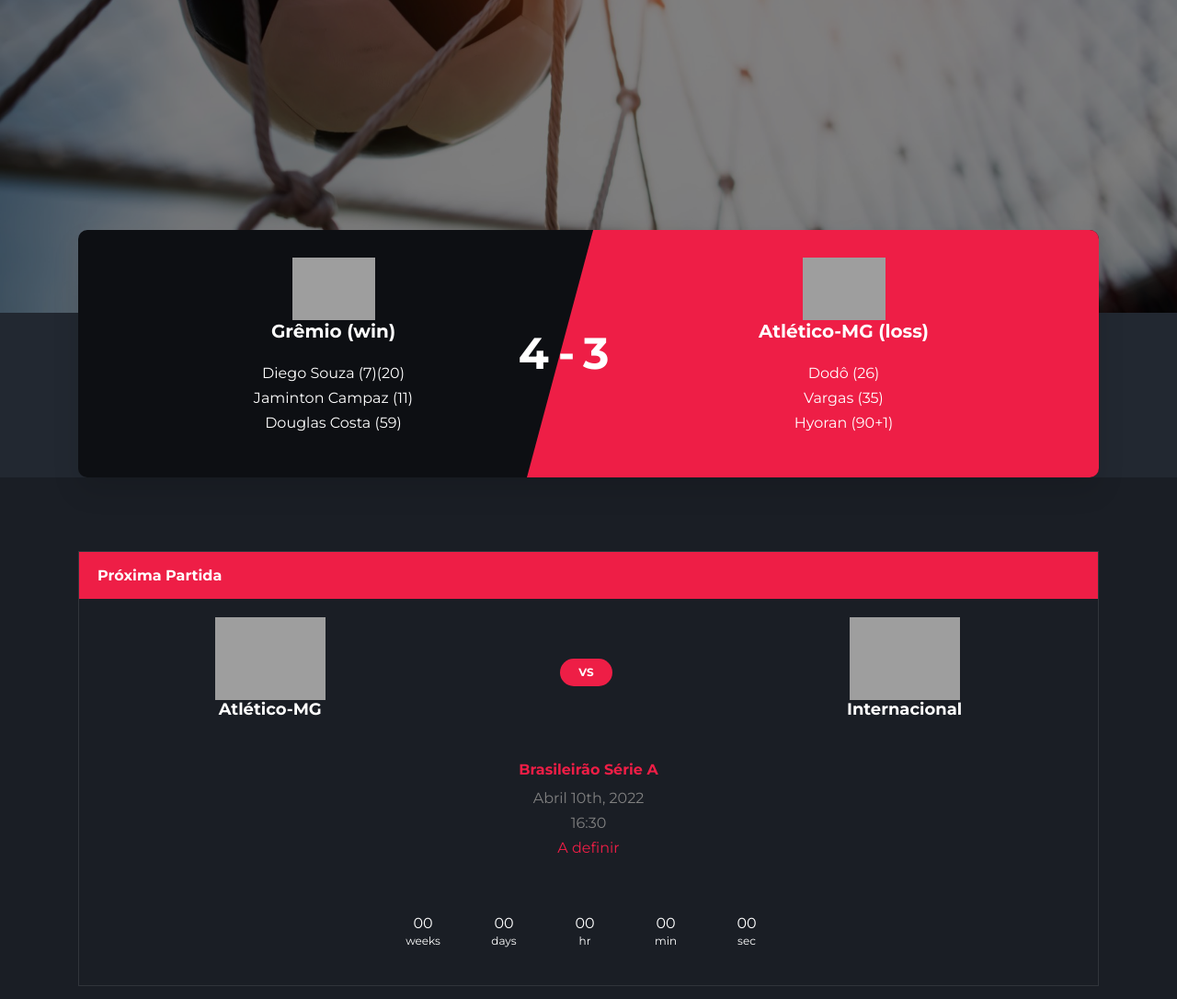
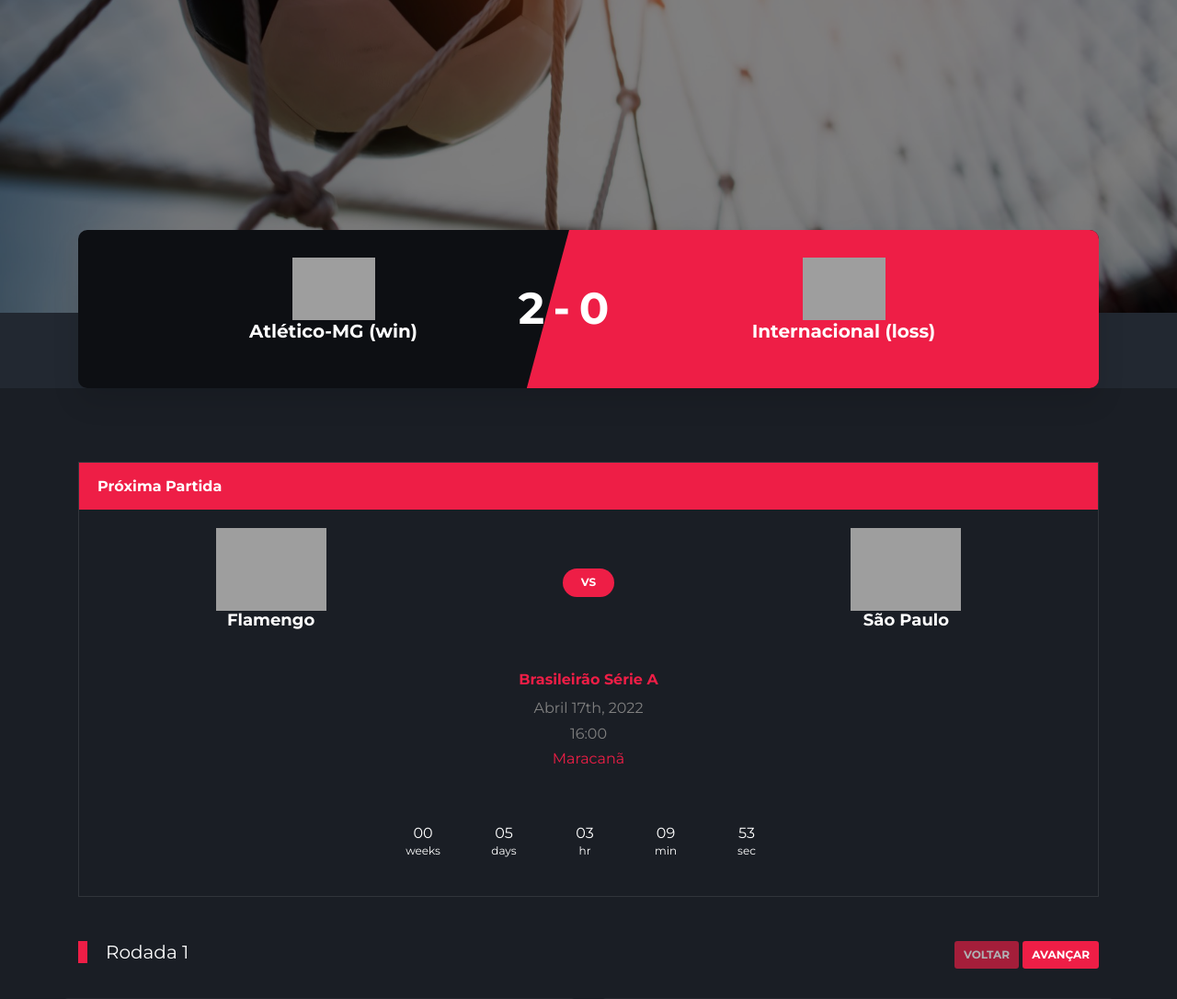
Before and after one commit to narcisoo1/cartoloucos, a PHP site: page /matches.php in a window 1280 px wide. Shown: the part 460-1546 px from the top of the page at 92% size. Run offline with PHP 8.4, Linux system fonts and the light colour scheme; data that the repository does not hold is empty; some libraries are stand-ins or nearby versions; some web fonts are replaced; grey boxes are pictures that could not be loaded.

Commit message:
correções de bugs

```diff
--- a/js/main.js
+++ b/js/main.js
@@ -253,7 +253,7 @@ jQuery(document).ready(function($) {
 
 	var siteCountDown = function() {
 
-		$('#date-countdown, #date-countdown2').countdown('2022/04/10', function(event) {
+		$('#date-countdown, #date-countdown2').countdown('2022/04/17 16:00', function(event) {
 		  var $this = $(this).html(event.strftime(''
 		    + '<span class="countdown-block"><span class="label">%w</span> weeks </span>'
 		    + '<span class="countdown-block"><span class="label">%d</span> days </span>'
--- a/matches.php
+++ b/matches.php
@@ -121,28 +121,17 @@ include 'api/api.php';
         <div class="col-lg-12">
 
           <div class="d-flex team-vs">
-            <span class="score">4-3</span>
+            <span class="score">2-0</span>
             <div class="team-1 w-50">
               <div class="team-details w-100 text-center">
-                <img src="http://e.imguol.com/futebol/brasoes/100x100/gremio.png" alt="Image" class="img-fluid">
-                <h3>Grêmio <span>(win)</span></h3>
-                <ul class="list-unstyled">
-                  <li>Diego Souza (7)(20)</li>
-                  <li>Jaminton Campaz (11)</li>
-                  <li>Douglas Costa (59)</li>
-                  <li></li>
-                </ul>
+                <img src="http://e.imguol.com/futebol/brasoes/100x100/atletico-mg.png" alt="Image" class="img-fluid">
+                <h3>Atlético-MG <span>(win)</span></h3>
               </div>
             </div>
             <div class="team-2 w-50">
               <div class="team-details w-100 text-center">
-                <img src="http://e.imguol.com/futebol/brasoes/100x100/atletico-mg.png" alt="Image" class="img-fluid">
-                <h3>Atlético-MG <span>(loss)</span></h3>
-                <ul class="list-unstyled">
-                  <li>Dodô (26)</li>
-                  <li>Vargas (35)</li>
-                  <li>Hyoran (90+1)</li>
-                </ul>
+                <img src="http://e.imguol.com/futebol/brasoes/100x100/internacional.png" alt="Image" class="img-fluid">
+                <h3>Internacional <span>(loss)</span></h3>
               </div>
             </div>
           </div>
@@ -165,15 +154,15 @@ include 'api/api.php';
                 <div class="widget-vs">
                   <div class="d-flex align-items-center justify-content-around justify-content-between w-100">
                     <div class="team-1 text-center">
-                      <img src="http://e.imguol.com/futebol/brasoes/100x100/atletico-mg.png" alt="Image">
-                      <h3>Atlético-MG</h3>
+                      <img src="http://e.imguol.com/futebol/brasoes/100x100/flamengo.png" alt="Image">
+                      <h3>Flamengo</h3>
                     </div>
                     <div>
                       <span class="vs"><span>VS</span></span>
                     </div>
                     <div class="team-2 text-center">
-                      <img src="http://e.imguol.com/futebol/brasoes/100x100/internacional.png" alt="Image">
-                      <h3>Internacional</h3>
+                      <img src="http://e.imguol.com/futebol/brasoes/100x100/sao-paulo.png" alt="Image">
+                      <h3>São Paulo</h3>
                     </div>
                   </div>
                 </div>
@@ -182,9 +171,9 @@ include 'api/api.php';
               <div class="text-center widget-vs-contents mb-4">
                 <h4>Brasileirão Série A</h4>
                 <p class="mb-5">
-                  <span class="d-block">Abril 10th, 2022</span>
-                  <span class="d-block">16:30</span>
-                  <strong class="text-primary">A definir</strong>
+                  <span class="d-block">Abril 17th, 2022</span>
+                  <span class="d-block">16:00</span>
+                  <strong class="text-primary">Maracanã</strong>
                 </p>
 
                 <div id="date-countdown2" class="pb-1"></div>
```
Also changed, not shown: index.php (+13 -23 lines).
